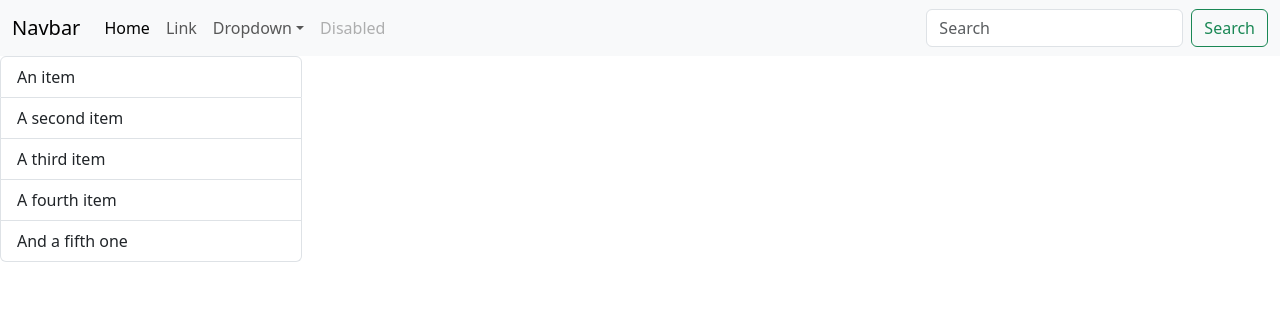
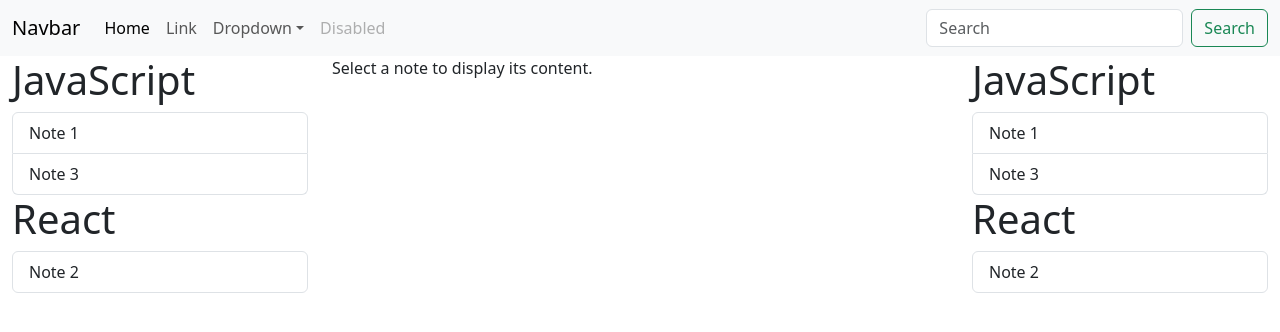
Before and after one commit to JasonBrunch/note-taking-app, a React (Create React App) app: page / in a window 1280 px wide. Shown: the top 332 px of the page. Built offline with nearby package versions, Linux system fonts and the light colour scheme.

Commit message:
Got the text editor and side menu talking

```diff
--- a/src/App.js
+++ b/src/App.js
@@ -1,30 +1,62 @@
-
-import React, {useState} from 'react';
+import React, { useState } from 'react';
 import NavBar from './NavBar';
 import SideMenu from './SideMenu';
 import NoteEditor from './NoteEditor';
 
-function App(){
-  const sampleNotes = [
-    { id: 1, title: "Note 1", content: "Content 1" },
-    { id: 2, title: "Note 2", content: "Content 2" }
+function App() {
+
+
+  const initialNotes = [
+    { id: 1, title: 'Note 1', content: 'Content for note 1', category: 'JavaScript' },
+    { id: 2, title: 'Note 2', content: 'Content for note 2', category: 'React' },
+    { id: 3, title: 'Note 3', content: 'Content for note 3', category: 'JavaScript' }
   ];
-    const [notes, setNotes] = useState(sampleNotes);
 
-  return(
+  const [notes, setNotes] = useState(initialNotes);
+  const [activeNote, setActiveNote] = useState(null);
+
+  const handleNoteClick = (note) => {
+    setActiveNote(note);
+  };
+  const updateActiveNote = (updatedNote) => {
+    setNotes(prevNotes => {
+      return prevNotes.map(note => {
+        return note.id === updatedNote.id ? updatedNote : note;
+      });
+    });
+  };
+
+  return (
     <div className='App'>
       <NavBar />
-      <div className='container-fluide'>
+      <div className='container-fluid'>
         <div className="row">
-          <div className="col-lg-3 col-md-f col-dm-12">
-            <SideMenu />
+          {/* Left Side Menu */}
+          <div className="col-lg-3 col-md-3 col-sm-12">
+          <SideMenu notes={notes} onNoteClick={handleNoteClick} />
           </div>
-          <div className='col-log-9 col-md-8 col-sm-12'>
-            <NoteEditor />
+
+          {/* Note Editor */}
+          <div className='col-lg-6 col-md-6 col-sm-12'>
+          <NoteEditor activeNote={activeNote} updateActiveNote={updateActiveNote}/>
+          </div>
+
+          {/* Right Side Menu */}
+          <div className="col-lg-3 col-md-3 col-sm-12">
+          <SideMenu notes={notes} onNoteClick={handleNoteClick} />
           </div>
         </div>
       </div>
     </div>
   );
+
+
+
+
+
+
+
+
 }
+
 export default App;
--- a/src/NoteEditor.js
+++ b/src/NoteEditor.js
@@ -1,11 +1,87 @@
-import React from 'react';
+import React, { useState, useEffect } from 'react';
 
-const NoteEditor = () =>{
-    return(
+const NoteEditor = ({ activeNote,updateActiveNote }) => {
+  const [editing, setEditing] = useState(false);
+  const [noteContent, setNoteContent] = useState('');
+  const [noteTitle, setNoteTitle] = useState('');
+
+  useEffect(() => {
+    if (activeNote) {
+      setNoteTitle(activeNote.title);
+      setNoteContent(activeNote.content);
+    } else {
+      setNoteTitle('');
+      setNoteContent('Select a note to display its content.');
+    }
+  }, [activeNote]);
+
+  const handleEditClick = () => {
+    setEditing(true);
+  };
+
+  const handleSaveClick = () => {
+    const updatedNote = { ...activeNote, title: noteTitle, content: noteContent };
+
+    // Update local state first
+    setNoteTitle(updatedNote.title);
+    setNoteContent(updatedNote.content);
+
+    // Then update the parent state
+    updateActiveNote(updatedNote);
+
+    setEditing(false);
+  };
+
+  const handleChange = (e) => {
+    setNoteContent(e.target.value);
+  };
+
+  return (
+    <div>
+      {activeNote === null ? (
+        <p>Select a note to display its content.</p>
+      ) : (
         <div>
-            {}
+          {editing ? (
+            <input
+              type="text"
+              className="form-control"
+              value={noteTitle}
+              onChange={(e) => setNoteTitle(e.target.value)}
+            />
+          ) : (
+            <h2 style={{ textAlign: 'left' }}>{noteTitle}</h2>
+          )}
+
+          {editing ? (
+            <div>
+              <textarea
+                className="form-control"
+                rows="10"
+                value={noteContent}
+                onChange={handleChange}
+              ></textarea>
+              <button
+                className="btn btn-primary mt-2"
+                onClick={handleSaveClick}
+              >
+                Save
+              </button>
+            </div>
+          ) : (
+            <div>
+              <p>{noteContent}</p>
+              <button
+                className="btn btn-secondary"
+                onClick={handleEditClick}
+              >
+                Edit
+              </button>
+            </div>
+          )}
         </div>
-    );
-};
-
+      )}
+    </div>
+  );
+          }
 export default NoteEditor;
--- a/src/SideMenu.js
+++ b/src/SideMenu.js
@@ -1,17 +1,40 @@
 import React from 'react';
 
-const SideMenu = () => {
-    return(
-        <div>
+const SideMenu = ({ notes, onNoteClick }) => {
+
+  // Group the notes by category
+  const groupedNotes = notes.reduce((acc, note) => {
+    if (!acc[note.category]) {
+      acc[note.category] = [];
+    }
+    acc[note.category].push(note);
+    return acc;
+  }, {});
+
+  return (
+    <div>
+      {
+        Object.keys(groupedNotes).map((category, index) => (
+          <div key={index}>
+            <h1>{category}</h1>
             <ul className="list-group">
-                <li className="list-group-item">An item</li>
-                <li className="list-group-item">A second item</li>
-                <li className="list-group-item">A third item</li>
-                <li className="list-group-item">A fourth item</li>
-                <li className="list-group-item">And a fifth one</li>
+              {
+                groupedNotes[category].map((note) => (
+                  <li
+                    key={note.id}
+                    className="list-group-item"
+                    onClick={() => onNoteClick(note)}
+                  >
+                    {note.title}
+                  </li>
+                ))
+              }
             </ul>
-        </div>
-    );
+          </div>
+        ))
+      }
+    </div>
+  );
 };
 
 export default SideMenu;
```
